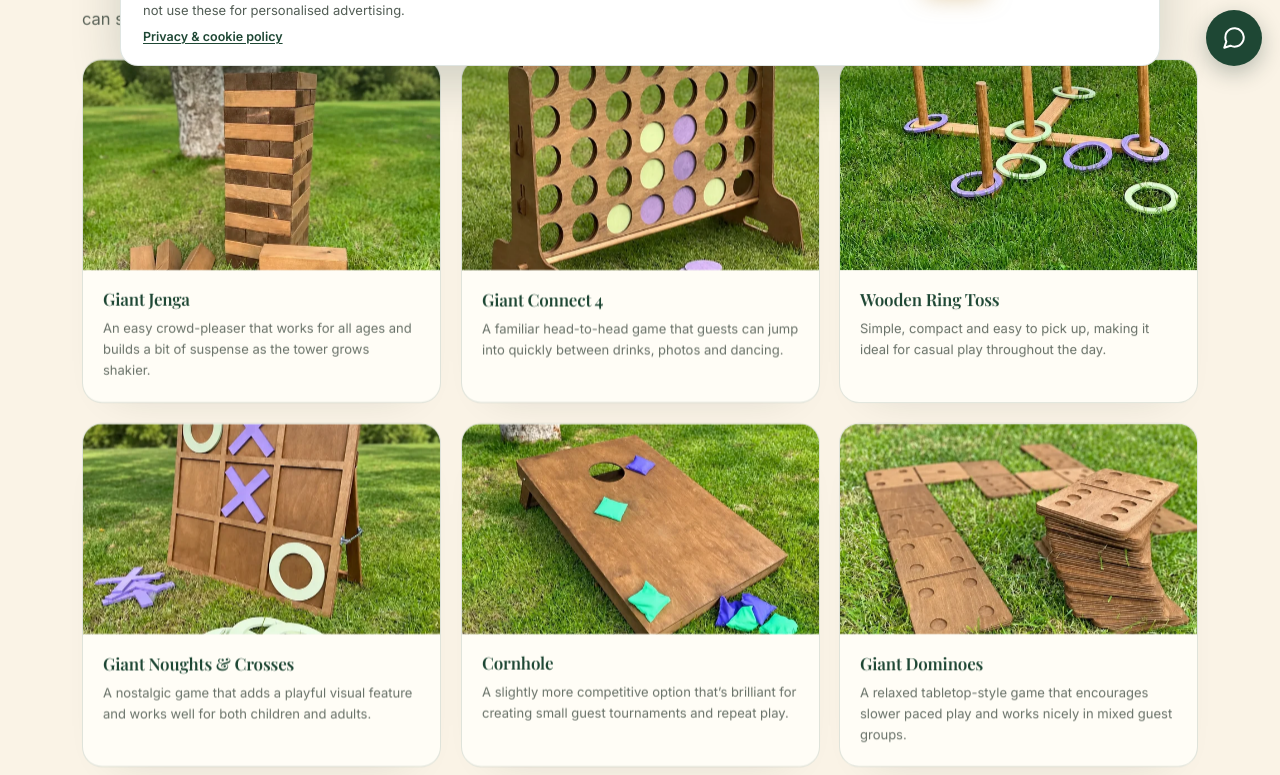
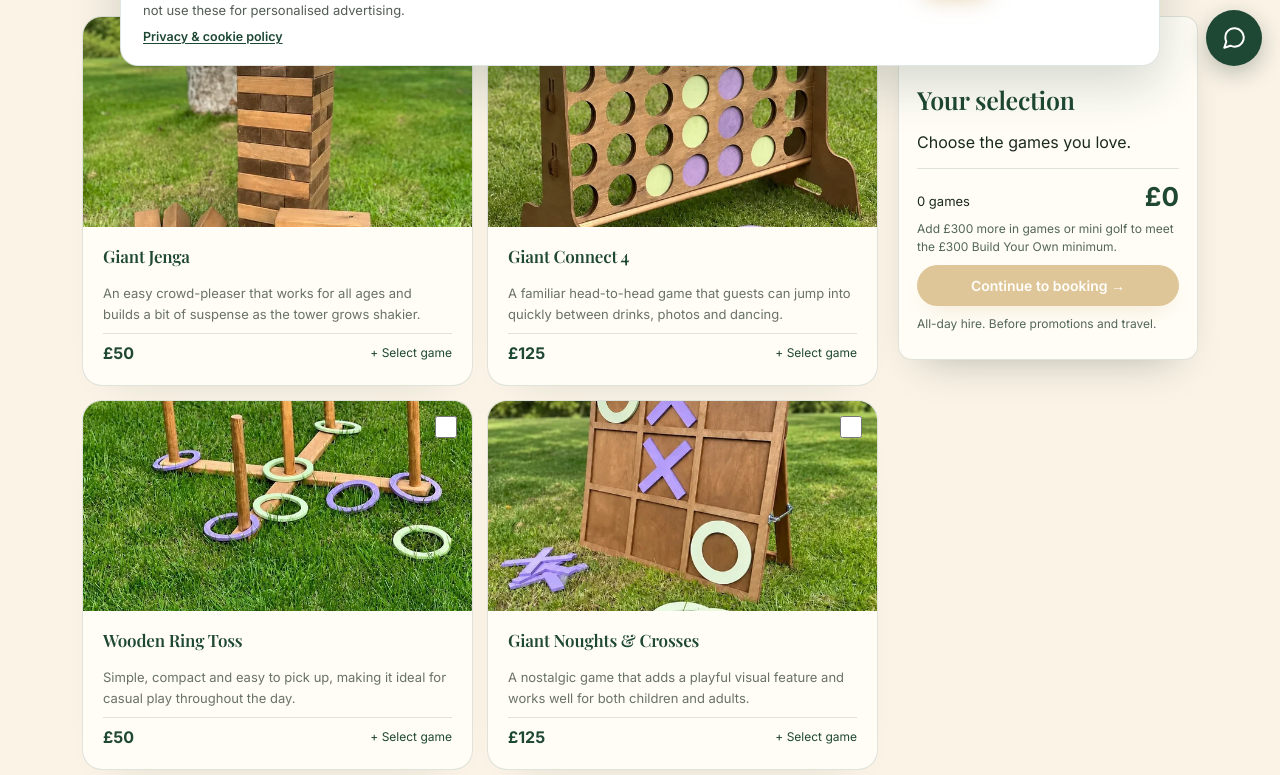
Before and after one commit to onthegreengames/Onthegreengames, a plain HTML site: page giant-games.html in a window 1280 px wide. Shown: the part 716-1491 px from the top of the page. Drawn offline with nearby package versions, Linux system fonts and the light colour scheme; no server answers; a web font is replaced by a local one.

Commit message:
Implement selectable giant games and preserve booking selection

```diff
--- a/giant-games.html
+++ b/giant-games.html
@@ -28,6 +28,7 @@
 <link crossorigin="" href="https://fonts.gstatic.com" rel="preconnect"/>
 <link href="https://fonts.googleapis.com/css2?family=Playfair+Display:ital,wght@0,400;0,500;0,600;0,700;1,400;1,500;1,600;1,700&amp;family=Inter:wght@400;500;600;700&amp;display=swap" rel="stylesheet"/>
 <link href="/styles.css" rel="stylesheet"/>
+<link href="/interactive.css" rel="stylesheet"/>
 </head>
 <body>
 <script src="/animations.js"></script>
@@ -89,21 +90,30 @@
 <div class="wrap">
 <div class="section-head" data-reveal="">
 <div class="eyebrow">Seven games to choose from</div>
-<h2>Familiar games guests can start themselves.</h2>
-<p class="lede">Ideal for drinks receptions, photographs and the natural gaps in the day. Guests can simply pick a game and play whenever they like.</p>
+<h2>Choose your wedding games.</h2>
+<p class="lede">Select your favourites and see your price update as you go. You can add mini golf and confirm your date in booking.</p>
 </div>
-<div class="text-game-grid swipe-mobile" id="gamesGrid">
-<article class="text-game-card" data-reveal="" style="--reveal-delay:0ms"><div class="game-image"><img alt="Wooden giant tumbling blocks tower with loose blocks on the grass" decoding="async" height="1402" loading="lazy" sizes="(max-width: 760px) 88vw, (max-width: 1240px) 46vw, 30vw" src="/assets/images/game-jenga-640.webp" width="1122" srcset="/assets/images/game-jenga-640.webp 640w, /assets/images/game-jenga-1200.webp 1122w"/></div><div class="game-copy"><h3>Giant Jenga</h3><p>An easy crowd-pleaser that works for all ages and builds a bit of suspense as the tower grows shakier.</p></div></article>
-<article class="text-game-card" data-reveal="" style="--reveal-delay:40ms"><div class="game-image"><img alt="Giant wooden Connect 4 with lavender and pale green discs on grass" decoding="async" height="1402" loading="lazy" sizes="(max-width: 760px) 88vw, (max-width: 1240px) 46vw, 30vw" src="/assets/images/game-connect-4-640.webp" width="1122" srcset="/assets/images/game-connect-4-640.webp 640w, /assets/images/game-connect-4-1200.webp 1122w"/></div><div class="game-copy"><h3>Giant Connect 4</h3><p>A familiar head-to-head game that guests can jump into quickly between drinks, photos and dancing.</p></div></article>
-<article class="text-game-card" data-reveal="" style="--reveal-delay:80ms"><div class="game-image"><img alt="Wooden ring toss game with lavender and pale green rings on grass" decoding="async" height="1402" loading="lazy" sizes="(max-width: 760px) 88vw, (max-width: 1240px) 46vw, 30vw" src="/assets/images/game-ring-toss-640.webp" width="1122" srcset="/assets/images/game-ring-toss-640.webp 640w, /assets/images/game-ring-toss-1200.webp 1122w"/></div><div class="game-copy"><h3>Wooden Ring Toss</h3><p>Simple, compact and easy to pick up, making it ideal for casual play throughout the day.</p></div></article>
-<article class="text-game-card" data-reveal="" style="--reveal-delay:120ms"><div class="game-image"><img alt="Giant wooden noughts and crosses with lavender Xs and pale green Os" decoding="async" height="1402" loading="lazy" sizes="(max-width: 760px) 88vw, (max-width: 1240px) 46vw, 30vw" src="/assets/images/game-noughts-crosses-640.webp" width="1122" srcset="/assets/images/game-noughts-crosses-640.webp 640w, /assets/images/game-noughts-crosses-1200.webp 1122w"/></div><div class="game-copy"><h3>Giant Noughts &amp; Crosses</h3><p>A nostalgic game that adds a playful visual feature and works well for both children and adults.</p></div></article>
-<article class="text-game-card" data-reveal="" style="--reveal-delay:160ms"><div class="game-image"><img alt="Wooden cornhole board with blue and green beanbags on grass" decoding="async" height="1402" loading="lazy" sizes="(max-width: 760px) 88vw, (max-width: 1240px) 46vw, 30vw" src="/assets/images/game-cornhole-640.webp" width="1122" srcset="/assets/images/game-cornhole-640.webp 640w, /assets/images/game-cornhole-1200.webp 1122w"/></div><div class="game-copy"><h3>Cornhole</h3><p>A slightly more competitive option that’s brilliant for creating small guest tournaments and repeat play.</p></div></article>
-<article class="text-game-card" data-reveal="" style="--reveal-delay:200ms"><div class="game-image"><img alt="Giant wooden domino tiles laid out and stacked on grass" decoding="async" height="1402" loading="lazy" sizes="(max-width: 760px) 88vw, (max-width: 1240px) 46vw, 30vw" src="/assets/images/game-dominoes-640.webp" width="1122" srcset="/assets/images/game-dominoes-640.webp 640w, /assets/images/game-dominoes-1200.webp 1122w"/></div><div class="game-copy"><h3>Giant Dominoes</h3><p>A relaxed tabletop-style game that encourages slower paced play and works nicely in mixed guest groups.</p></div></article>
-<article class="text-game-card" data-reveal="" style="--reveal-delay:240ms"><div class="game-image"><img alt="Wooden limbo game with an adjustable horizontal bar on a grassy lawn" decoding="async" height="1200" loading="lazy" sizes="(max-width: 760px) 88vw, (max-width: 1240px) 46vw, 30vw" src="/assets/images/game-limbo-640.webp" srcset="/assets/images/game-limbo-640.webp 640w, /assets/images/game-limbo-1200.webp 1200w" width="1200"/></div><div class="game-copy"><h3>Limbo</h3><p>A fun, light-hearted choice that brings energy and laughter once guests are warmed up and ready to join in.</p></div></article>
+<div class="otgg-game-builder" id="gameBuilder"><div class="text-game-grid" id="gamesGrid">
+<article class="text-game-card selectable-game" data-game-card="giant_jenga"><input type="checkbox" class="game-choice-check" data-game-choice="giant_jenga" aria-label="Select Giant Jenga"><div class="game-image"><img alt="Wooden giant tumbling blocks tower with loose blocks on the grass" decoding="async" height="1402" loading="lazy" sizes="(max-width: 760px) 88vw, (max-width: 1240px) 46vw, 30vw" src="/assets/images/game-jenga-640.webp" width="1122" srcset="/assets/images/game-jenga-640.webp 640w, /assets/images/game-jenga-1200.webp 1122w"/></div><div class="game-copy"><h3>Giant Jenga</h3><p>An easy crowd-pleaser that works for all ages and builds a bit of suspense as the tower grows shakier.</p><div class="game-choice-bottom"><strong>£50</strong><span data-game-status>+ Select game</span></div></div></article>
+<article class="text-game-card selectable-game" data-game-card="giant_connect_4"><input type="checkbox" class="game-choice-check" data-game-choice="giant_connect_4" aria-label="Select Giant Connect 4"><div class="game-image"><img alt="Giant wooden Connect 4 with lavender and pale green discs on grass" decoding="async" height="1402" loading="lazy" sizes="(max-width: 760px) 88vw, (max-width: 1240px) 46vw, 30vw" src="/assets/images/game-connect-4-640.webp" width="1122" srcset="/assets/images/game-connect-4-640.webp 640w, /assets/images/game-connect-4-1200.webp 1122w"/></div><div class="game-copy"><h3>Giant Connect 4</h3><p>A familiar head-to-head game that guests can jump into quickly between drinks, photos and dancing.</p><div class="game-choice-bottom"><strong>£125</strong><span data-game-status>+ Select game</span></div></div></article>
+<article class="text-game-card selectable-game" data-game-card="wooden_ring_toss"><input type="checkbox" class="game-choice-check" data-game-choice="wooden_ring_toss" aria-label="Select Wooden Ring Toss"><div class="game-image"><img alt="Wooden ring toss game with lavender and pale green rings on grass" decoding="async" height="1402" loading="lazy" sizes="(max-width: 760px) 88vw, (max-width: 1240px) 46vw, 30vw" src="/assets/images/game-ring-toss-640.webp" width="1122" srcset="/assets/images/game-ring-toss-640.webp 640w, /assets/images/game-ring-toss-1200.webp 1122w"/></div><div class="game-copy"><h3>Wooden Ring Toss</h3><p>Simple, compact and easy to pick up, making it ideal for casual play throughout the day.</p><div class="game-choice-bottom"><strong>£50</strong><span data-game-status>+ Select game</span></div></div></article>
+<article class="text-game-card selectable-game" data-game-card="giant_noughts_and_crosses"><input type="checkbox" class="game-choice-check" data-game-choice="giant_noughts_and_crosses" aria-label="Select Giant Noughts &amp; Crosses"><div class="game-image"><img alt="Giant wooden noughts and crosses with lavender Xs and pale green Os" decoding="async" height="1402" loading="lazy" sizes="(max-width: 760px) 88vw, (max-width: 1240px) 46vw, 30vw" src="/assets/images/game-noughts-crosses-640.webp" width="1122" srcset="/assets/images/game-noughts-crosses-640.webp 640w, /assets/images/game-noughts-crosses-1200.webp 1122w"/></div><div class="game-copy"><h3>Giant Noughts &amp; Crosses</h3><p>A nostalgic game that adds a playful visual feature and works well for both children and adults.</p><div class="game-choice-bottom"><strong>£125</strong><span data-game-status>+ Select game</span></div></div></article>
+<article class="text-game-card selectable-game" data-game-card="cornhole"><input type="checkbox" class="game-choice-check" data-game-choice="cornhole" aria-label="Select Cornhole"><div class="game-image"><img alt="Wooden cornhole board with blue and green beanbags on grass" decoding="async" height="1402" loading="lazy" sizes="(max-width: 760px) 88vw, (max-width: 1240px) 46vw, 30vw" src="/assets/images/game-cornhole-640.webp" width="1122" srcset="/assets/images/game-cornhole-640.webp 640w, /assets/images/game-cornhole-1200.webp 1122w"/></div><div class="game-copy"><h3>Cornhole</h3><p>A slightly more competitive option that’s brilliant for creating small guest tournaments and repeat play.</p><div class="game-choice-bottom"><strong>£125</strong><span data-game-status>+ Select game</span></div></div></article>
+<article class="text-game-card selectable-game" data-game-card="giant_dominoes"><input type="checkbox" class="game-choice-check" data-game-choice="giant_dominoes" aria-label="Select Giant Dominoes"><div class="game-image"><img alt="Giant wooden domino tiles laid out and stacked on grass" decoding="async" height="1402" loading="lazy" sizes="(max-width: 760px) 88vw, (max-width: 1240px) 46vw, 30vw" src="/assets/images/game-dominoes-640.webp" width="1122" srcset="/assets/images/game-dominoes-640.webp 640w, /assets/images/game-dominoes-1200.webp 1122w"/></div><div class="game-copy"><h3>Giant Dominoes</h3><p>A relaxed tabletop-style game that encourages slower paced play and works nicely in mixed guest groups.</p><div class="game-choice-bottom"><strong>£50</strong><span data-game-status>+ Select game</span></div></div></article>
+<article class="text-game-card selectable-game" data-game-card="limbo"><input type="checkbox" class="game-choice-check" data-game-choice="limbo" aria-label="Select Limbo"><div class="game-image"><img alt="Wooden limbo game with an adjustable horizontal bar on a grassy lawn" decoding="async" height="1200" loading="lazy" sizes="(max-width: 760px) 88vw, (max-width: 1240px) 46vw, 30vw" src="/assets/images/game-limbo-640.webp" srcset="/assets/images/game-limbo-640.webp 640w, /assets/images/game-limbo-1200.webp 1200w" width="1200"/></div><div class="game-copy"><h3>Limbo</h3><p>A fun, light-hearted choice that brings energy and laughter once guests are warmed up and ready to join in.</p><div class="game-choice-bottom"><strong>£50</strong><span data-game-status>+ Select game</span></div></div></article>
 </div>
-<div class="mobile-swipe-dots" data-for="gamesGrid"><span class="is-active"></span><span></span><span></span><span></span><span></span><span></span><span></span></div>
+
+<aside class="game-builder-summary" aria-label="Your games selection">
+<div class="eyebrow">Your wedding entertainment</div><h3>Your selection</h3>
+<div id="gameSelectedList" aria-live="polite"><p>Choose the games you love.</p></div>
+<div class="game-builder-total"><span id="gameSelectionCount">0 games</span><strong id="gameSelectionTotal">£0</strong></div>
+<div id="gameBuilderDeal" class="game-builder-deal" hidden></div>
+<p id="gameMinimum" class="game-builder-small">Build Your Own bookings have a £300 minimum. You can add mini golf in booking.</p>
+<a class="btn gold" id="gameContinue" href="/booking?selection=byo" aria-disabled="true">Continue to booking →</a>
+<p class="game-builder-small">All-day hire. Before promotions and travel.</p>
+</aside></div>
 <div class="online-booking-note" data-reveal="" style="--reveal-delay:110ms">
-<strong>Want mini golf too?</strong> Add 1, 2 or all 3 mini-golf holes to any games collection and keep everything as one all-day hire. <a class="inline-link" href="/packages">See Packages &amp; Prices →</a>
+<strong>Want mini golf too?</strong> Add mini golf to any games collection and keep everything as one all-day hire. <a class="inline-link" href="/packages">See Packages &amp; Prices →</a>
 </div>
 </div>
 </section>
@@ -180,6 +190,8 @@
 <div class="foot-note">© On The Green Games Ltd. Wedding games hire across the North West, North Wales &amp; the South Lakes. Wider UK coverage available.</div>
 </div>
 </footer>
+<script src="/selection-pricing.js" defer></script>
+<script src="/giant-games-builder.js" defer></script>
 <script src="/nav.js"></script>
 <script type="application/ld+json">{"@context": "https://schema.org", "@type": "Service", "name": "Giant Garden Games Hire for Weddings", "alternateName": "Wedding lawn games hire", "serviceType": "Giant garden games hire", "description": "Seven giant garden games for all-day wedding hire: Giant Jenga, Giant Connect 4, Wooden Ring Toss, Giant Noughts & Crosses, Cornhole, Giant Dominoes and Limbo. Delivery, setup and collection included.", "url": "https://onthegreengames.co.uk/giant-games", "image": "https://onthegreengames.co.uk/assets/images/game-connect-4-1200.webp", "provider": {"@type": "LocalBusiness", "@id": "https://onthegreengames.co.uk/#business", "name": "On The Green Games"}, "areaServed": ["Cheshire", "Greater Manchester", "Merseyside", "Lancashire", "North Wales", "South Lake District"], "offers": {"@type": "AggregateOffer", "lowPrice": "50", "highPrice": "475", "priceCurrency": "GBP", "offerCount": "6", "url": "https://onthegreengames.co.uk/packages"}}</script>
 </body>
```
